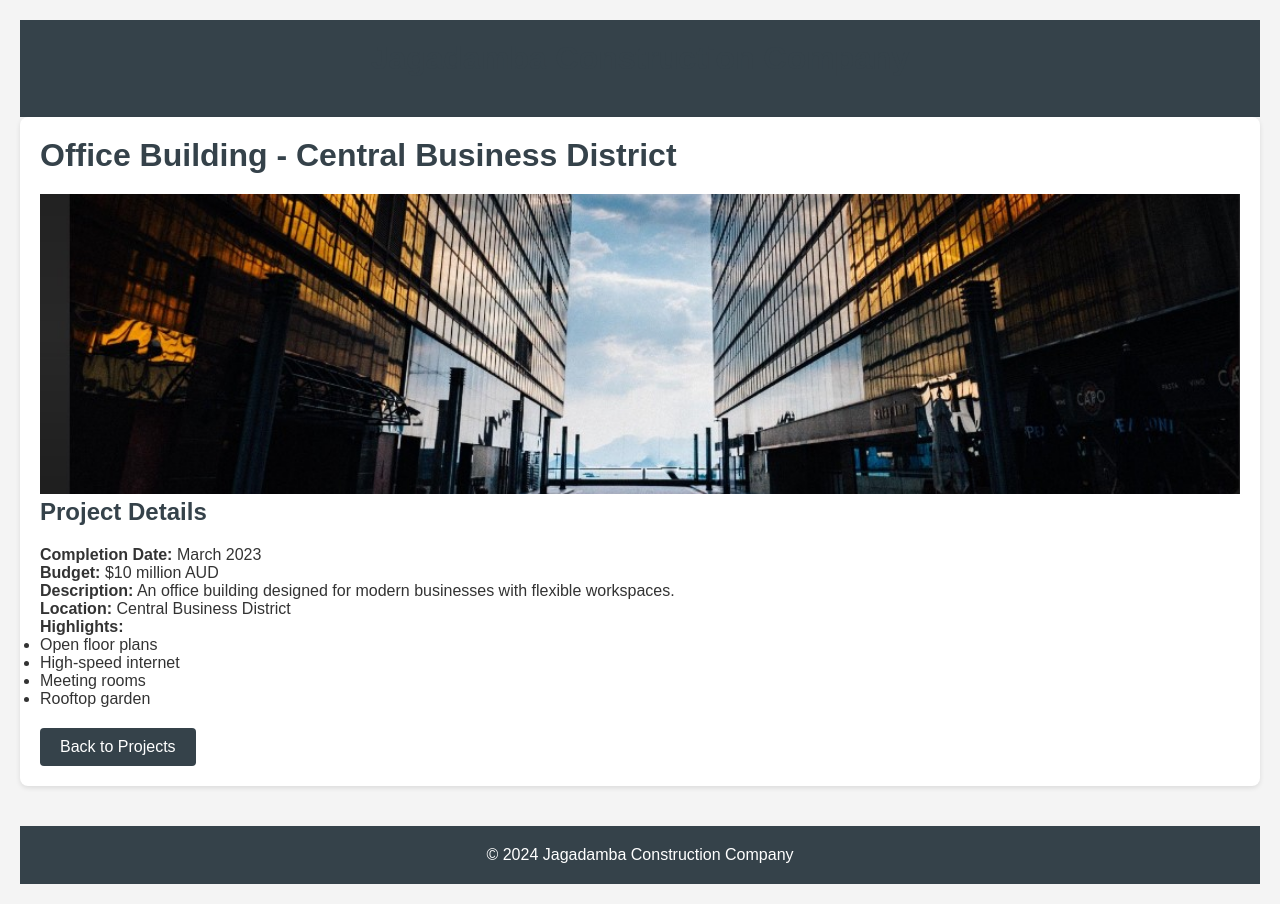
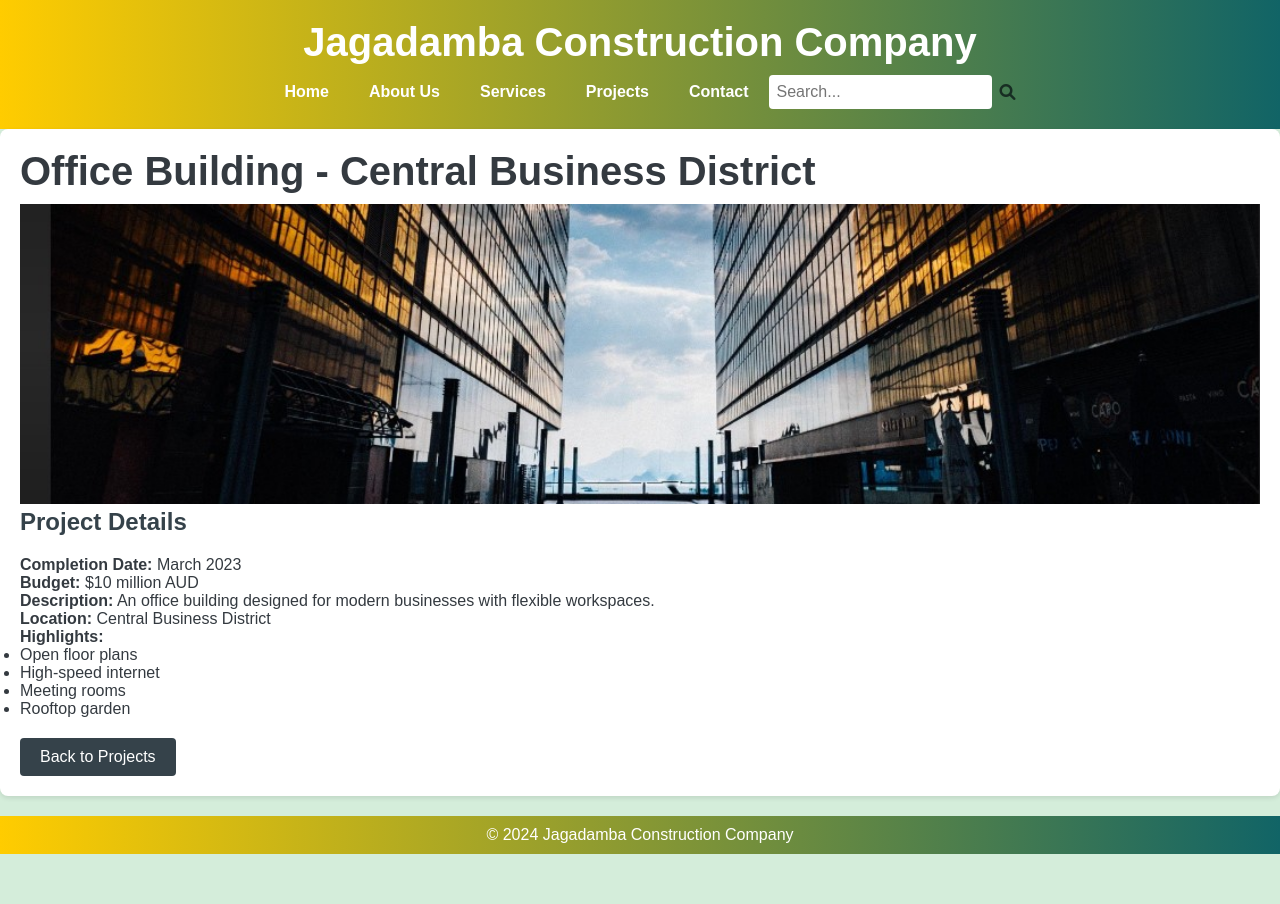
Before and after one commit to Sharanbabu1/Jagadamba-Construction-Company-_MSD424PER1, a website: page Public/office-building-detail.html in a window 1280 px wide. After the commit the page ends 874 px from the top, so only its background shows below. Drawn offline with Linux system fonts and the light colour scheme.

Commit message:
Update office-building-detail.html

```diff
--- a/Public/office-building-detail.html
+++ b/Public/office-building-detail.html
@@ -3,7 +3,8 @@
 <head>
     <meta charset="UTF-8">
     <meta name="viewport" content="width=device-width, initial-scale=1.0">
-    <title>Office Building - Central Business District - Jagadamba Construction Company</title>
+    <link rel="stylesheet" href="https://cdnjs.cloudflare.com/ajax/libs/font-awesome/6.0.0-beta3/css/all.min.css">
+    <title>Home - Jagadamba Construction Company</title>
     <style>
         * {
             margin: 0;
@@ -13,19 +14,78 @@
         }
 
         body {
-            background-color: #f4f4f4;
-            color: #333;
-            padding: 20px;
+            background-color: #d4edda; /* Light green background */
+            color: #343a40; /* Darker text for contrast */
         }
 
         header {
-            background-color: #35424a;
+    background: linear-gradient(to right, #ffcc00, #116466); /* Yellow to Orange gradient */
     color: #ffffff;
     padding: 20px 0;
     text-align: center;
 }
 
-        h1, h2 {
+
+h1 {
+            margin-bottom: 10px;
+            font-size: 2.5rem; /* Increased font size */
+        }
+
+        nav {
+            margin-top: 10px;
+        }
+
+        nav ul {
+            list-style-type: none;
+            padding: 0;
+            display: flex;
+            justify-content: center;
+        }
+
+        nav ul li {
+            margin: 0 20px;
+        }
+        nav ul li a {
+            color: #ffffff;
+            text-decoration: none;
+            font-weight: bold;
+            transition: color 0.3s;
+        }
+
+        nav ul li a:hover {
+            color: #ad8c089f; /* Yellow on hover */
+        }
+
+
+
+nav {
+    flex: 1;
+    display: flex;
+    justify-content: center; /* Center the nav items */
+    align-items: center;
+}
+
+.input-container {
+    display: flex;
+    align-items: center;
+    scroll-margin-left: auto; /* This moves the search bar to the right */
+}
+
+.input-container input {
+    padding: 8px;
+    border: none;
+    border-radius: 4px;
+    font-size: 1rem;
+}
+
+.magnifier {
+    margin-left: 8px;
+    color: #00040aa6;
+    cursor: pointer;
+}
+
+
+        h2 {
             color: #35424a;
             margin-bottom: 20px;
         }
@@ -48,20 +108,37 @@
         }
 
         footer {
-            background-color: #35424a;
-            color: white;
-            padding: 20px 0;
             text-align: center;
-            margin-top: 40px;
+            margin: 20px 0;
+            padding: 10px;
+            background: linear-gradient(to right, #ffcc00, #116466);
+            color: #ffffff;
         }
+
 
     </style>
 </head>
 <body>
 
+    <body>
         <header>
             <h1>Jagadamba Construction Company</h1>
+            <nav>
+                <ul>
+                    <li><a href="index.html">Home</a></li>
+                    <li><a href="about.html">About Us</a></li>
+                    <li><a href="services.html">Services</a></li>
+                    <li><a href="projects.html">Projects</a></li>
+                    <li><a href="contact.html">Contact</a></li>
+                </ul>
+                <form class="input-container">
+                    <input type="text" class="input" placeholder="Search...">
+                    <i class="fa-solid fa-magnifying-glass magnifier"></i>
+                </form>
+            </nav>
         </header>
+
+
 
     <div class="project-details">
         <h1>Office Building - Central Business District</h1>
```
Lines whose indentation alone changed are shown as unchanged.
